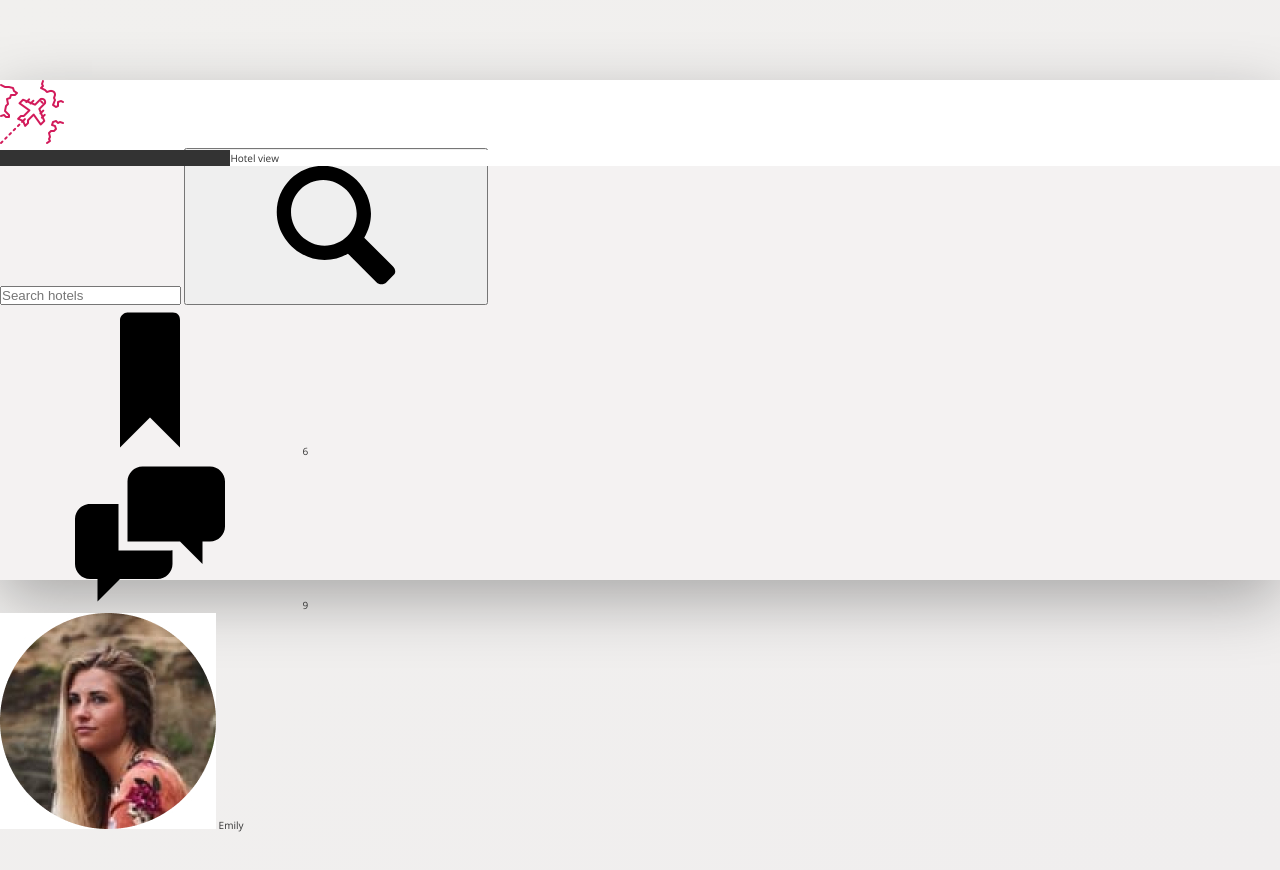
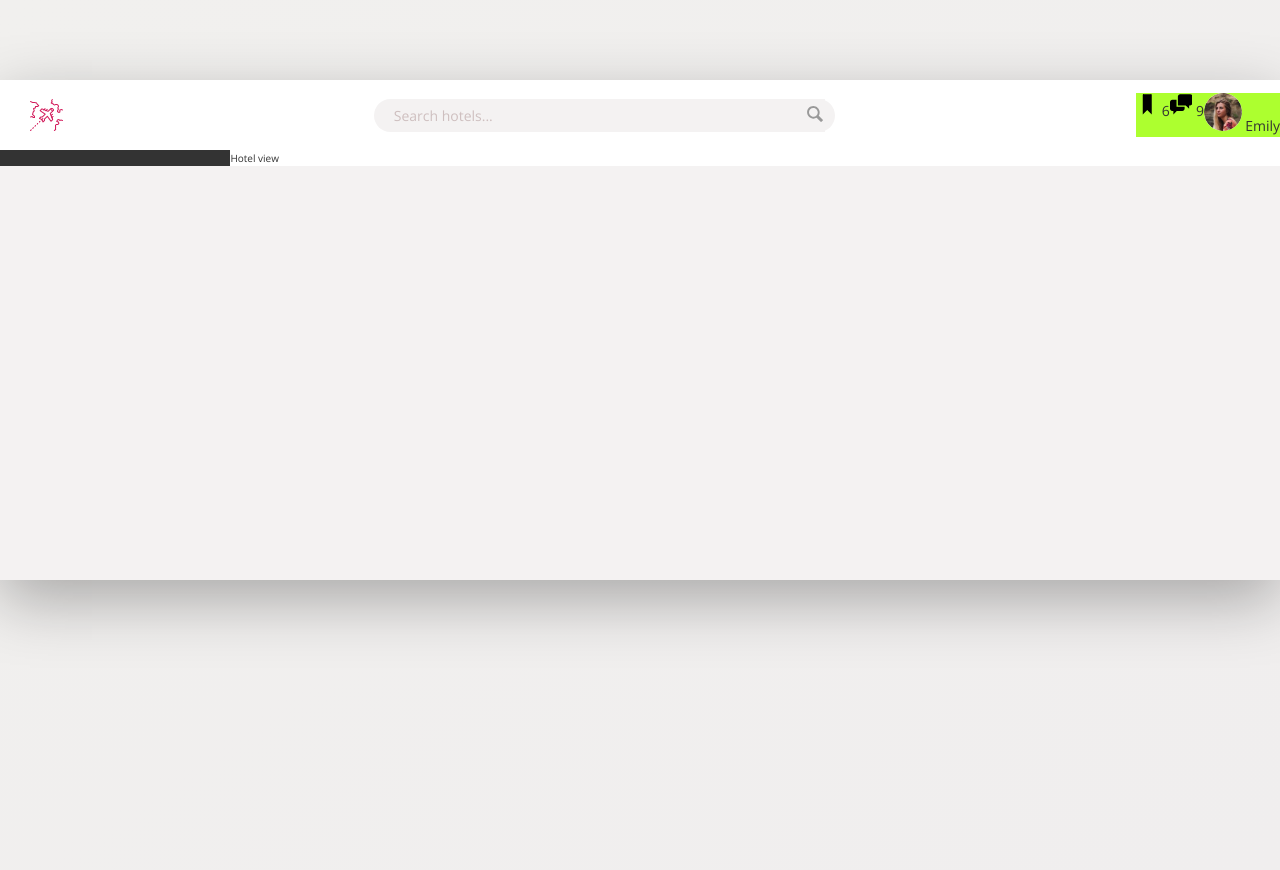
Before and after one commit to LNCE21/travelAgency, a website: page index.html in a window 1280 px wide. Drawn offline with nearby package versions, Linux system fonts and the light colour scheme.

Commit message:
Finished styling the search bar on the header

```diff
--- a/index.html
+++ b/index.html
@@ -7,7 +7,7 @@
         <link rel="stylesheet" href="css/style.css">
         <link rel="shortcut icon" type="image/png" href="img/favicon-plane.png">
 
-        <title>| Travel Agency | Your booking app</title>
+        <title>Travel | Your booking app</title>
     </head>
     <body>
         <div class="container">
@@ -15,12 +15,14 @@
                 <img src="img/favicon-plane.png" alt="Travel Agency Logo" class="logo">
 
                 <form action="#" class="search">
-                    <input type="text" class="search__input" placeholder="Search hotels">
+                    <input type="text" class="search__input" placeholder="Search hotels...">
                     <button class="search__button">
                       <svg class="search__icon">
                             <use xlink:href="img/symbol-defs.svg#icon-magnifying-glass"></use>
                         </svg>
                     </button>
+
+                </form>
                 <nav class="user-nav">
                     <div class="user-nav__icon-box">
                         <svg class="user-nav__icon">
@@ -45,7 +47,6 @@
                         <span class="user-nav__user-name">Emily</span>
                     </div>
                 </nav>
-                </form>
             </header>
 
             <!--Container for sidebar and hotel view-->
--- a/sass/_base.scss
+++ b/sass/_base.scss
@@ -8,6 +8,7 @@
   --color-grey-light-2: #f4f2f2;
   --color-grey-light-3: #f0eeee;
   --color-grey-light-4: #f1f0ee;
+  --color-grey-light-5: #cebfbf;
 
   --color-grey-dark-1: #333;
   --color-grey-dark-2: #777;
--- a/sass/_components.scss
+++ b/sass/_components.scss
@@ -0,0 +1,88 @@
+//Logo
+.logo {
+  height: 3.25rem;
+  margin-left: 3rem;
+}
+
+//Search Box
+.search {
+  display: flex;
+  align-content: center;
+  justify-content: center;
+  flex: 0 0 40%; //Grow, Shrink, Basis (Width 40% of the header)
+
+  &__input {
+    width: 90%;
+    font-family: inherit;
+    font-size: inherit;
+    color: inherit;
+    background-color: var(--color-grey-light-2);
+    border: none;
+    padding: 0.7rem 2rem;
+    border-radius: 100px;
+    transition: all 0.2s;
+    margin-right: -3rem;
+
+    &:focus {
+      outline: none;
+      width: 100%;
+      background-color: var(--color-grey-light-3);
+    }
+    //Styling the placeholder
+    &::-webkit-input-placeholder {
+      font-weight: 100;
+      color: var(--color-grey-light-5);
+    }
+  }
+
+  &__input:focus + &__button {
+    background-color: var(--color-grey-light-3);
+  }
+
+  &__button {
+    border: none;
+    background-color: var(--color-grey-light-2);
+
+    &:focus {
+      outline: none;
+    }
+
+    &:active {
+      transform: translateY(2px);
+    }
+  }
+
+  &__icon {
+    height: 2rem;
+    width: 2rem;
+    fill: var(--color-grey-dark-3);
+  }
+}
+
+//User Navigation
+.user-nav {
+  display: flex;
+  justify-content: space-between;
+  background-color: greenyellow;
+  &__icon-box {
+  }
+
+  &__icon {
+    height: 2.25rem;
+    width: 2.25rem;
+  }
+
+  &__notification {
+  }
+
+  &__user {
+  }
+
+  &__user-photo {
+    height: 3.75rem;
+    border-radius: 50%;
+  }
+
+  &__user-name {
+  }
+}
--- a/sass/_layout.scss
+++ b/sass/_layout.scss
@@ -7,6 +7,11 @@
 }
 
 .header {
+  display: flex;
+  font-size: 1.4rem;
+  justify-content: space-between;
+  align-items: center;
+  flex-direction: row;
   height: 7rem;
   background-color: #fff;
   border-bottom: var(--color-grey-light-2);
```
Also changed, not shown: css/style.css, 1 other file. Lines whose indentation alone changed are shown as unchanged.
